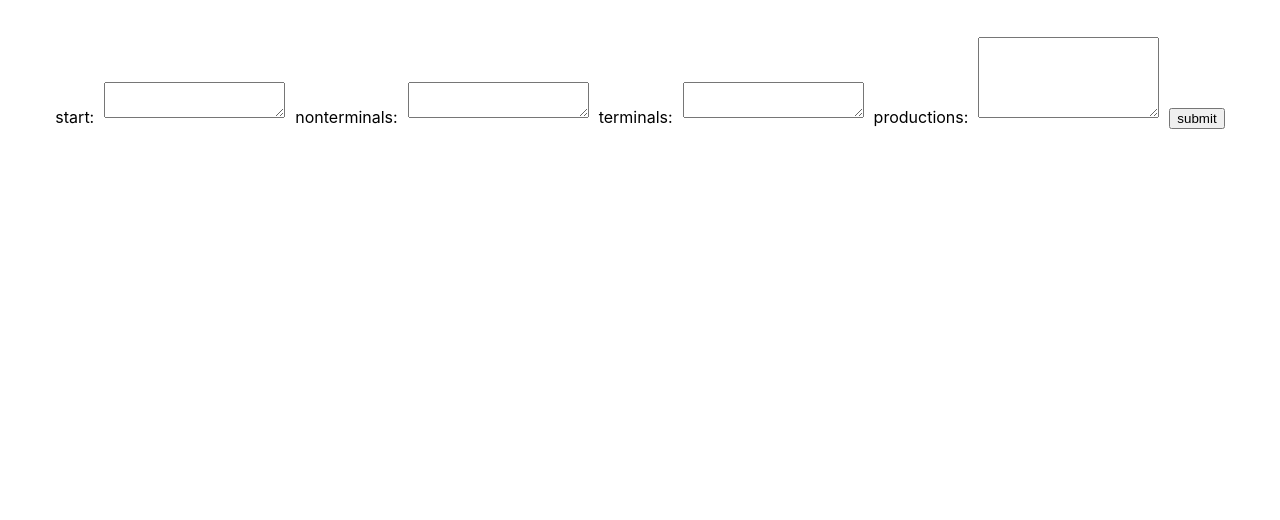
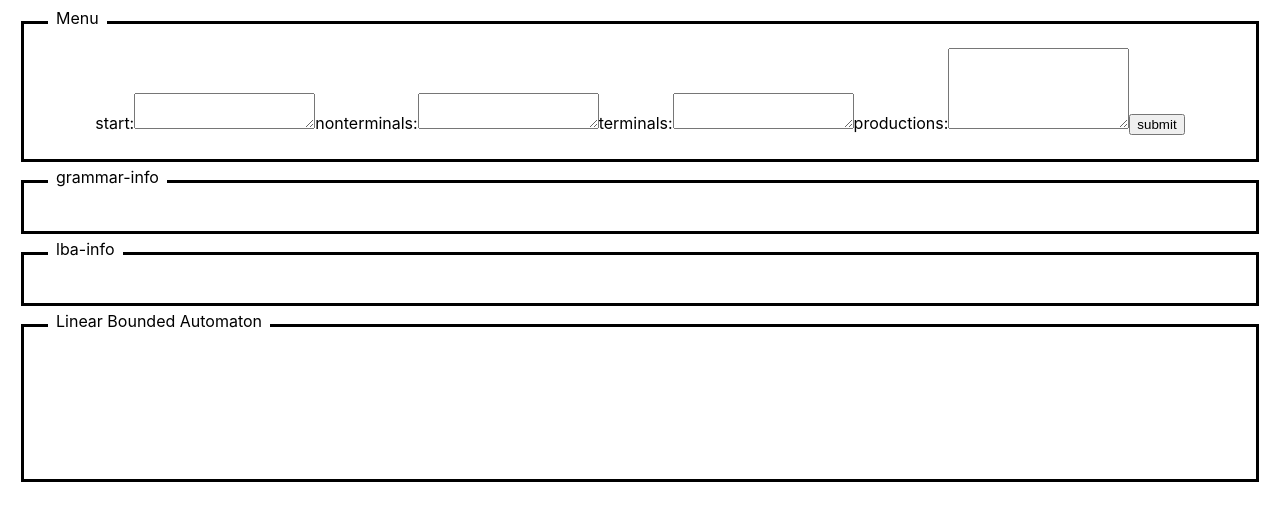
Before and after one commit to gleon3/lba, a React (Create React App) app: page / in a window 1280 px wide. Shown: the top 520 px of the page. Built offline with nearby package versions, Linux system fonts and the light colour scheme.

Commit message:
added basic gui elements

```diff
--- a/src/App.css
+++ b/src/App.css
@@ -7,14 +7,27 @@
   pointer-events: none;
 }
 
-.input{
-  text-align: center;
-  margin: 1rem;
-  padding: 1rem;
+.gui-element{
+  outline-style: solid;
+  margin: 1.5rem;
+  padding: 1.5rem;
 }
 
-#test{
-  white-space: pre;
+.gui-element>legend{
+  position: absolute;
+  margin-top: -2.5rem;
+  margin-left: 0;
+  padding: 0 0.5rem;
+  background-color: white;
+}
+
+.menu{
+  text-align: center;
+}
+
+.LBA{
+  overflow-x: scroll;
+  overflow-y: scroll;
 }
 
 .input > * {
--- a/src/App.js
+++ b/src/App.js
@@ -423,7 +423,8 @@ function App() {
 
   return (
     <div>
-      <div className='input'>
+      <div class="menu gui-element">
+        <legend>Menu</legend>
         <label>start:</label>
         <textarea onChange={(e) => setStartValue(e.target.value)}></textarea>
         <label>nonterminals:</label>
@@ -434,14 +435,15 @@ function App() {
         <textarea rows={5} onChange={(e) => setProductionValue(e.target.value)}></textarea>
         <button onClick={handleSubmit}>submit</button>
       </div>
-      <div>
-        <tbody>
-          {
-            <LBA_Graph lba={lba}></LBA_Graph>
-        /*Array.from(lba).map(([key, value]) =>
-          <StateTransition startPoint={startPoint} endPoint={endPoint} radius={radius} stateIndex={key[0]} stateIndex2={value[0]} description={key[1] + ' : ' + value[1] + ', ' + value[2]}/>)
-        */}
-        </tbody>
+      <div class="grammar-info gui-element">
+        <legend>grammar-info</legend>
+      </div>
+      <div class="lba-info gui-element">
+        <legend>lba-info</legend>
+      </div>
+      <div class="LBA gui-element">
+        <legend>Linear Bounded Automaton</legend>
+        <LBA_Graph lba={lba}></LBA_Graph>
       </div>
     </div>
   );
```
